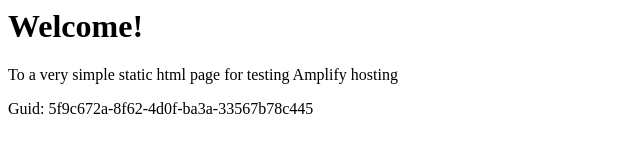
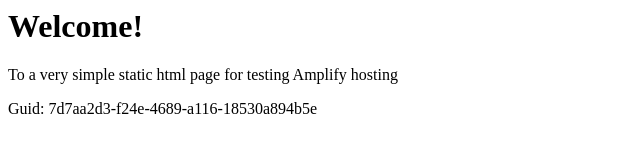
Before and after one commit to aws-aemilia-cmh/Github-PR-Commit-Integration-Test-DoNotTouch-GitHubWebhookPushCanaryTest-v1-preprod-us-east-2, a website: page src/index.html in a window 1280 px wide. Shown: the full height of the page, 0-640 px from the left. Drawn offline with Linux system fonts and the light colour scheme.

Commit message:
commit from integ tests

```diff
--- a/src/index.html
+++ b/src/index.html
@@ -12,6 +12,6 @@
 <body>
     <h1>Welcome!</h1>
     <p>To a very simple static html page for testing Amplify hosting</p>
-    <p>Guid: 5f9c672a-8f62-4d0f-ba3a-33567b78c445</p></body>
+    <p>Guid: 7d7aa2d3-f24e-4689-a116-18530a894b5e</p></body>
 
 </html>
```
